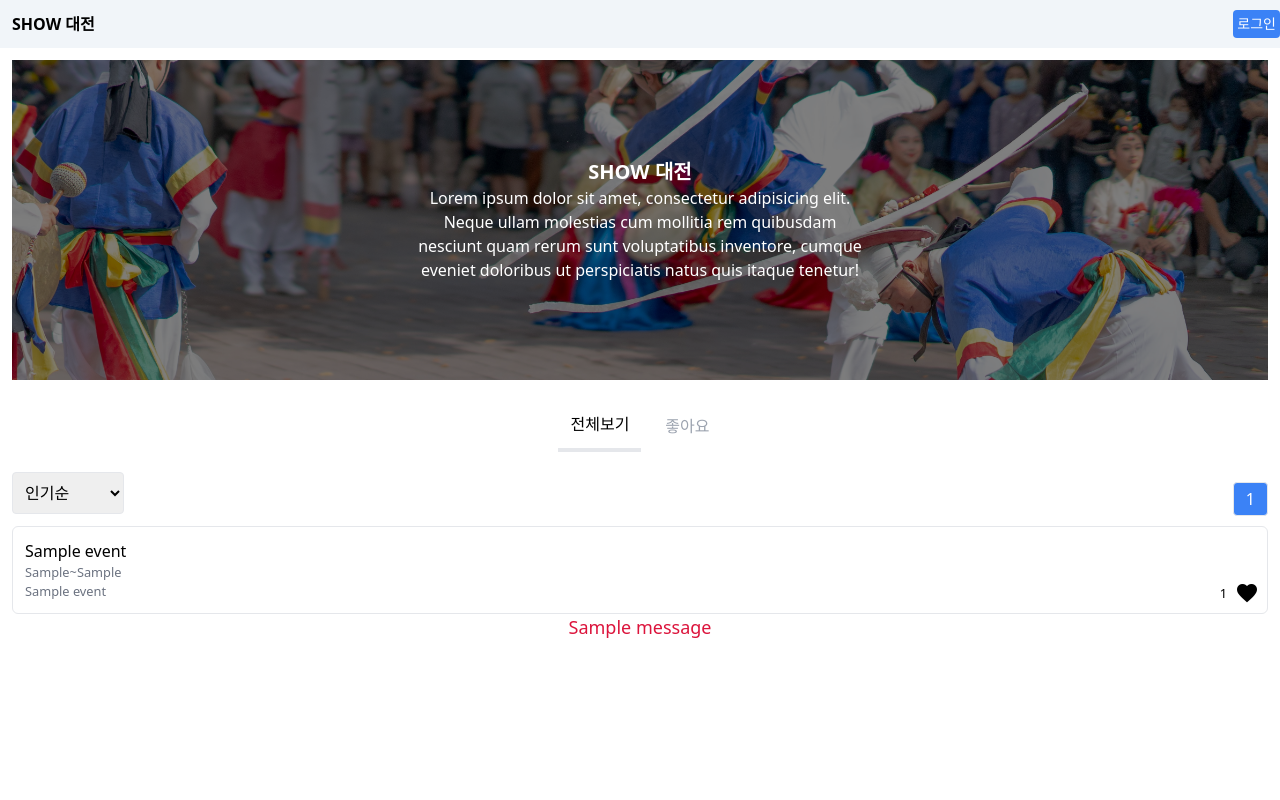
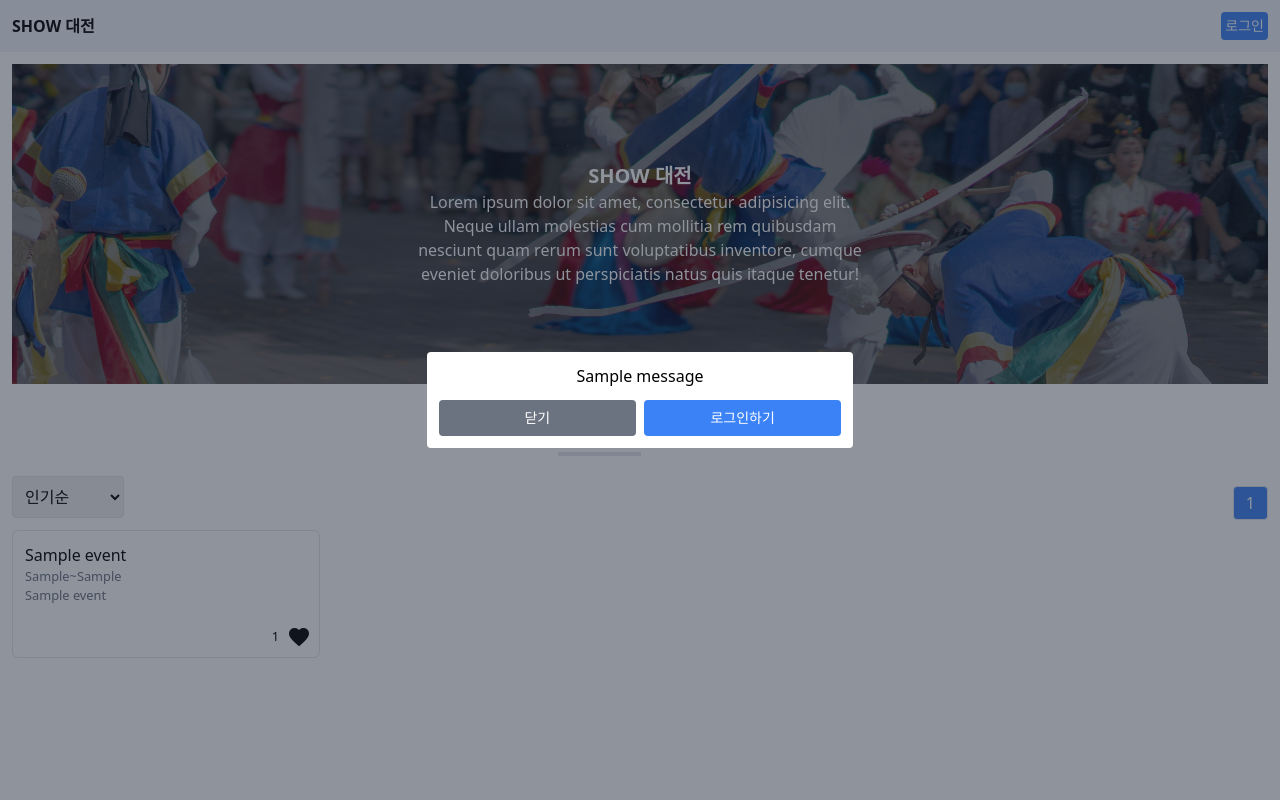
Before and after one commit to HyeonSeuk/Jungle-week-00, a Flask app: page / in a window 1280 px wide. Run offline with Flask 3, Linux system fonts and the light colour scheme; one stand-in notice (Sample message) is shown; a database or web service that is not in the repository returns one stand-in record (values such as "Sample title"); some libraries are stand-ins or nearby versions.

Commit message:
UI 일부 개선

```diff
--- a/app.py
+++ b/app.py
@@ -22,13 +22,16 @@ def home():
     # arg로 전달된 페이징을 확인, 없으면 1
     page = int(request.args.get('page', "1"))
     tab = request.args.get('tab', "all")
+
     token = request.cookies.get('token', None)
+    user_id = get_user_id(token)
+    nickname = None
+    if user_id: nickname = db.users.find_one({'_id': user_id})['nickname']
+    logged_in = nickname != None
 
-    user_id = get_user_id(token)
     all_events = get_all_events(user_id)
-    if(tab == 'fav'):
-        all_events = get_fav_events(user_id)
-    return render_template('index.html', template_events= chunk_events(all_events), pageNo=page, tab=tab)
+    if tab == 'fav': all_events = get_fav_events(user_id)
+    return render_template('index.html', template_events= chunk_events(all_events), pageNo=page, tab=tab, nickname=nickname, loggedIn=logged_in)
 
 ## 회원가입 페이지
 # form 입력(nickname, email, pwd, pwd2를 전달받는다.)
@@ -93,9 +96,6 @@ def api_logout():
 def login():
     return render_template('login.html')
 
-
-
-
 # get user id from token
 def get_user_id(token):
     if token == None: return None
@@ -112,7 +112,7 @@ def like(tab, islike, event_id, page):
     token = request.cookies.get('token')
     user = get_user_id(token)
     if not user:
-      flash("로그인 필요")
+      flash("로그인이 필요한 기능입니다.")
       return redirect(url_for('home', page=page, tab=tab))
     if islike == "like": # like or dislike
       db.userevent.insert_one({'user_id': user, 'event_id': event_id})
--- a/templates/base.html
+++ b/templates/base.html
@@ -3,14 +3,6 @@
   <head>
     <meta charset="UTF-8" />
     <meta name="viewport" content="width=device-width, initial-scale=1.0" />
-
-    <!-- Bootstrap CSS -->
-    <!-- <link
-      rel="stylesheet"
-      href="https://cdn.jsdelivr.net/npm/bootstrap@4.6.0/dist/css/bootstrap.min.css"
-      integrity="sha384-B0vP5xmATw1+K9KRQjQERJvTumQW0nPEzvF6L/Z6nronJ3oUOFUFpCjEUQouq2+l"
-      crossorigin="anonymous"
-    /> -->
 
     <!-- TailwindCSS (dev) -->
     <script src="https://cdn.tailwindcss.com"></script>
@@ -46,19 +38,11 @@
   </head>
   <body>
     <header>
-      <nav class="w-full bg-slate-100 flex justify-between items-center">
-        <div class="container p-3">
+      <nav class="w-full bg-slate-100 flex justify-between items-center p-3">
         <a class="font-bold" href="/">SHOW 대전</a>
-        </div>
-        <div id="login-area">
-          <a
-            id="login-button"
-            href="/login"
-            class="p-1 bg-blue-500 text-white rounded whitespace-nowrap text-sm"
-          >
-            로그인
-          </a>
-          <div id="login-profile"></div>
+        {% if loggedIn == True %}
+          <div class="flex whitespace-nowrap gap-2 text-sm items-center">
+            <div id="login-profile">{{nickname}}님 안녕하세요</div>
             <a
               id="logout-button"
               href="/api/logout"
@@ -67,6 +51,15 @@
               로그아웃
             </a>
           </div>
+        {% else %}
+          <a
+          id="login-button"
+          href="/login"
+          class="p-1 bg-blue-500 text-white rounded whitespace-nowrap text-sm"
+        >
+          로그인
+        </a>
+        {% endif %}
       </nav>
     </header>
     <main>{% block content %} {% endblock %}</main>
@@ -81,38 +74,15 @@
     </footer> -->
 
     <script>
-      $(document).ready(() => {
-        if (getCookie("token")) {
-          $("#login-profile").css("display", "block");
-          $("#logout-button").css("display", "block");
-          $("#login-button").css("display", "none");
-          // TODO: 서버에서 사용자 닉네임을 반환하여 줄 것이므로 나중에 삭제
-          // $("#logout-button").text(getCookie("token"));
-        } else {
-          $("#login-button").css("display", "block");
-          $("#logout-button").css("display", "none");
-          $("#login-profile").css("display", "none");
-        }
-
-        $("#login-button").click(() => {
-          // 로그인 페이지로 이동, 서버와 통신하여 토큰을 쿠키에 저장함
-          mockLogin();
-          window.location.reload();
-        });
-        $("#logout-button").click(() => {
-          // 쿠키에 저장된 토큰 삭제
-          mockLogout();
-          window.location.reload();
-        });
-      });
-
-      // mock login/out
-      function mockLogin() {
-        document.cookie = "token=001; max-age=3600";
-      }
-      function mockLogout() {
-        deleteCookie("token");
-      }
+      // $(document).ready(() => {
+      //   if (getCookie("token")) {
+      //     $("#logged-in").css("display", "block");
+      //     $("#logged-out").css("display", "none");
+      //   } else {
+      //     $("#logged-out").css("display", "block");
+      //     $("#logged-in").css("display", "none");
+      //   }
+      // });
 
       // handle cookies
       function getCookie(name) {
@@ -125,32 +95,6 @@
         );
         return matches ? matches[1] : undefined;
       }
-
-      function setCookie(name, value, options = {}) {
-        options = {
-          path: "/",
-          ...options,
-        };
-
-        if (options.expires instanceof Date) {
-          options.expires = options.expires.toUTCString();
-        }
-
-        let updatedCookie =
-          encodeURIComponent(name) + "=" + encodeURIComponent(value);
-        for (let optionKey in options) {
-          updatedCookie += "; " + optionKey;
-          let optionValue = options[optionKey];
-          if (optionValue !== true) {
-            updatedCookie += "=" + optionValue;
-          }
-        }
-        document.cookie = updatedCookie;
-      }
-
-      function deleteCookie(name) {
-        setCookie(name, "", { "max-age": -1 });
-      }
     </script>
   </body>
 </html>
--- a/templates/index.html
+++ b/templates/index.html
@@ -47,11 +47,12 @@
   </section>
 
   <!-- All Event List -->
+  <section class="grid grid-cols-1 sm:grid-cols-2 lg:grid-cols-4 gap-2">
   {% for event in template_events[pageNo-1] %}
     {% if (tab == 'fav' and not event['is_mine']) %}
       <div></div>
     {% else %}
-    <div class="rounded-md border p-3 relative">
+    <div class="rounded-md border p-3 relative h-32">
       <h5 class="card-title">{{ event['title']}}</h5>
       <small class="block text-gray-500"
         >{{ event['beginDt'] }}~{{event['endDt']}}</small
@@ -68,23 +69,36 @@
     </div>
     {% endif %}
   {% endfor %}
+  </section>
 
   <!-- Need Login Alert -->
-  <div>
   {% with messages = get_flashed_messages() %}
     {% if messages %}
-        <ul>
+      <div id="modal" class="w-screen h-screen flex justify-center items-center fixed top-0 left-0 bg-slate-800/50">
         {% for message in messages %}
-            <li style="color:crimson;font-size:large;text-align: center;">{{ message }}</li>
+          <div class="p-3 w-1/3 bg-white rounded flex flex-col text-center ">
+            <div>{{message}}</div>
+            <div class="flex mt-3 text-sm gap-2">
+              <a id="close-modal" class="p-2 bg-gray-500 text-white max-h-10 rounded w-1/2 cursor-pointer">닫기</a>
+              <a href="/login" class="p-2 bg-blue-500 text-white max-h-10 rounded w-1/2">로그인하기</a>
+            </div>
+          </div>
         {% endfor %}
-        </ul>
+      </div>
     {% endif %}
   {% endwith %}
-  </div>
+
 </div>
 
 <script>
   $(document).ready(() => {
+    // 로그인 필요 모달에서 닫기 버튼 동작
+    $("#close-modal").click(() => {
+      let page = $('#curr-page').text()
+      let tab = $("#tabs").data("tab")
+      window.location.href = `/?page=${page}&tab=${tab}`
+    })
+
     // 좋아요 버튼 동작
     $('.like').each((i, like) => {
       $(like).click(() => {
--- a/templates/login.html
+++ b/templates/login.html
@@ -10,7 +10,7 @@ section {
 {% block content %}
   <form action="/api/login" method="post">
     <div class="h-screen flex justify-center items-center">
-      <section class="w-1/3 h-2/3 p-10 border-solid border-2 border-rgb(245 245 244) flex flex-col justify-center items-center">
+      <section class="w-96 p-5 border-solid border-2 border-rgb(245 245 244) flex flex-col justify-center items-center">
         <div class="mb-20 text-4xl font-bold">로그인</div>
         <div class="md:flex md:items-center mb-10 w-full justify-center items-center">
           <div class="md:w-1/3 text-center">
```
Also changed, not shown: templates/signup.html (+0 -22 lines). Lines whose indentation alone changed are shown as unchanged.
